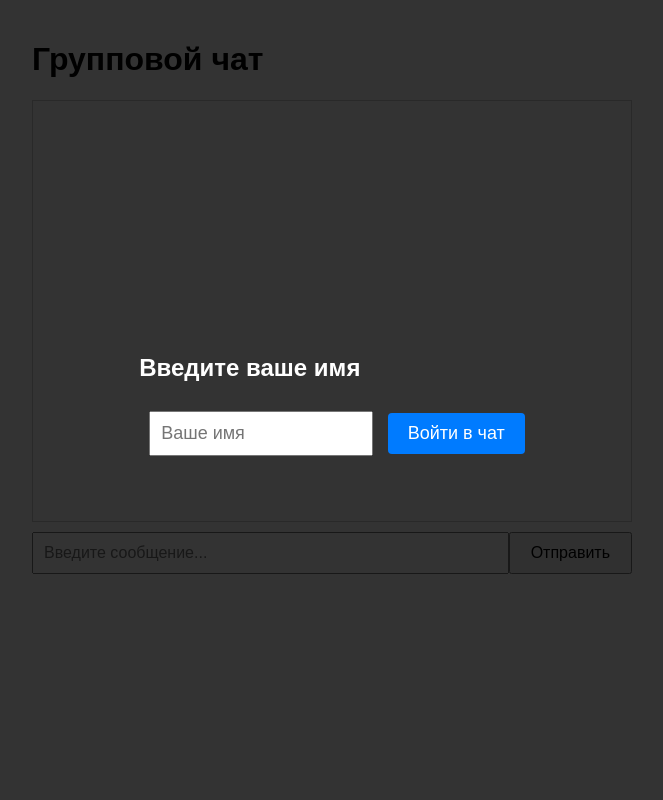
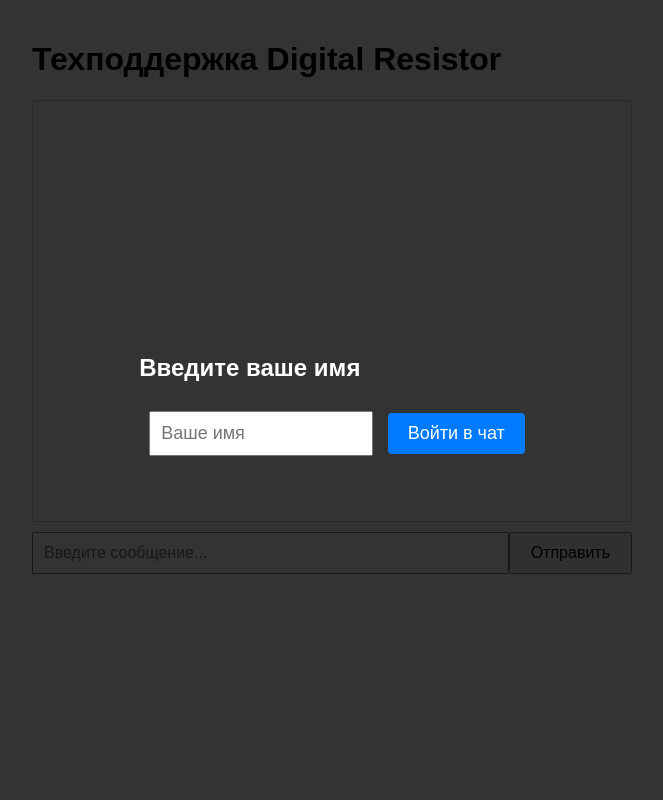
Before and after one commit to mif-power/simple-websockets-web-chat, a Flask app: page / in a window 1280 px wide. Shown: the whole page, without its empty margins (308-971 px from the left). Run offline with Flask 3, Linux system fonts and the light colour scheme; some libraries are stand-ins or nearby versions.

Commit message:
Change chat title to 'Техподдержка Digital Resistor'

```diff
--- a/python_chat/templates/index.html
+++ b/python_chat/templates/index.html
@@ -1,7 +1,7 @@
 <!DOCTYPE html>
 <html>
 <head>
-    <title>Простой веб-чат</title>
+    <title>Техподдержка Digital Resistor</title>
     <script src="https://cdnjs.cloudflare.com/ajax/libs/socket.io/4.0.1/socket.io.js"></script>
     <script src="https://code.jquery.com/jquery-3.6.0.min.js"></script>
     <style>
@@ -48,7 +48,7 @@
 </head>
 <body>
     <div id="chat-container">
-        <h1>Групповой чат</h1>
+        <h1>Техподдержка Digital Resistor</h1>
         <div id="messages"></div>
         <div id="form-container">
             <input type="text" id="message-input" placeholder="Введите сообщение...">
@@ -101,7 +101,7 @@
                 msgs.forEach(function(msg) {
                     const msgDiv = document.createElement('div');
                     msgDiv.className = 'message';
-                    msgDiv.innerHTML = `<span class="user">${msg.user || 'Аноним'}:</span> <span>${msg.msg}</span> <span class="timestamp">Just now</span>`;
+                    msgDiv.innerHTML = `<span class="user">${msg.user || 'Аноним'}:</span> <span>${msg.msg}</span> <span class="timestamp">${msg.timestamp}</span>`;
                     messagesDiv.appendChild(msgDiv);
                 });
                 messagesDiv.scrollTop = messagesDiv.scrollHeight;
@@ -111,7 +111,7 @@
             socket.on('message', function(msg) {
                 const msgDiv = document.createElement('div');
                 msgDiv.className = 'message';
-                msgDiv.innerHTML = `<span class="user">${msg.user || 'Аноним'}:</span> <span>${msg.msg}</span> <span class="timestamp">Just now</span>`;
+                msgDiv.innerHTML = `<span class="user">${msg.user || 'Аноним'}:</span> <span>${msg.msg}</span> <span class="timestamp">${msg.timestamp}</span>`;
                 messagesDiv.appendChild(msgDiv);
                 messagesDiv.scrollTop = messagesDiv.scrollHeight;
             });
```
